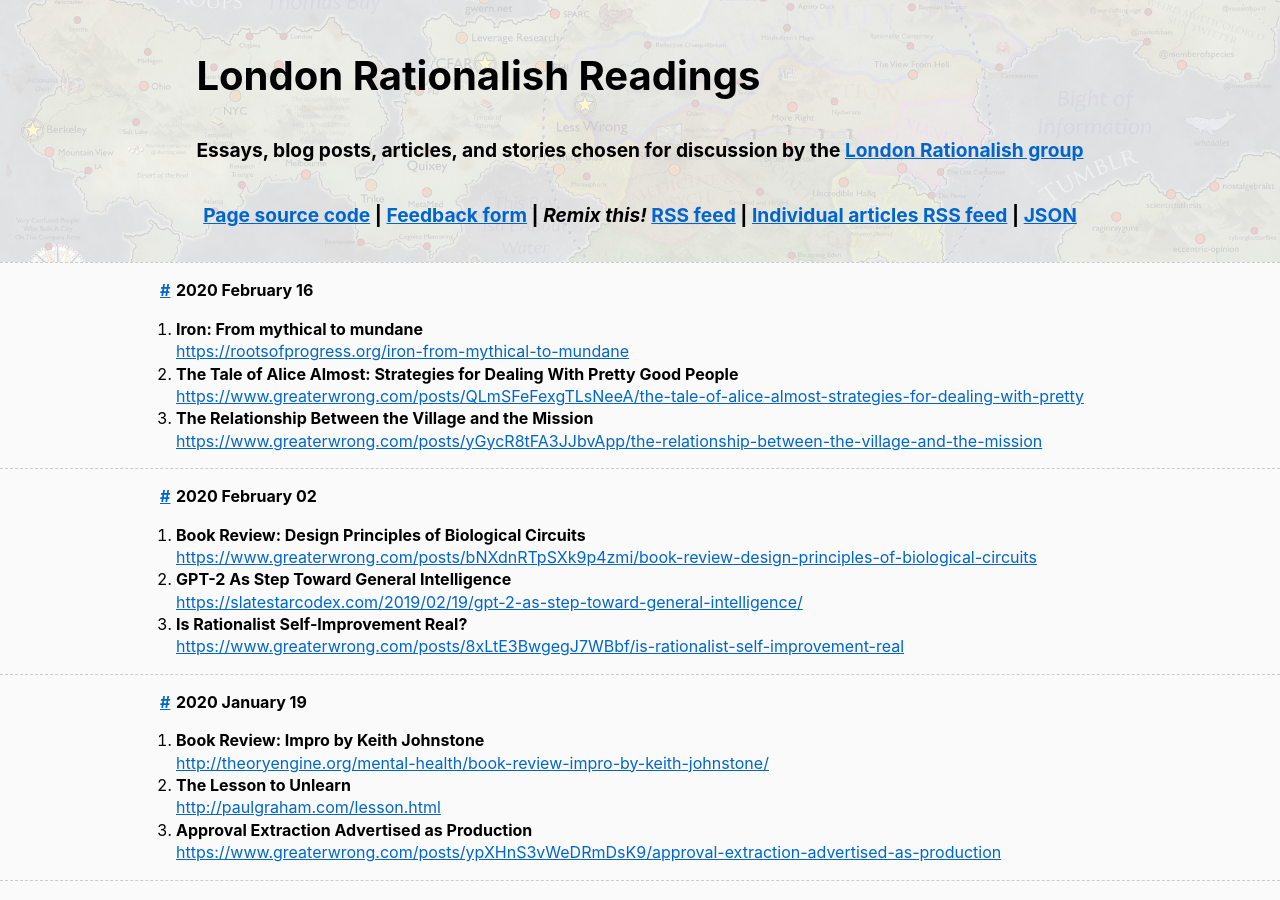
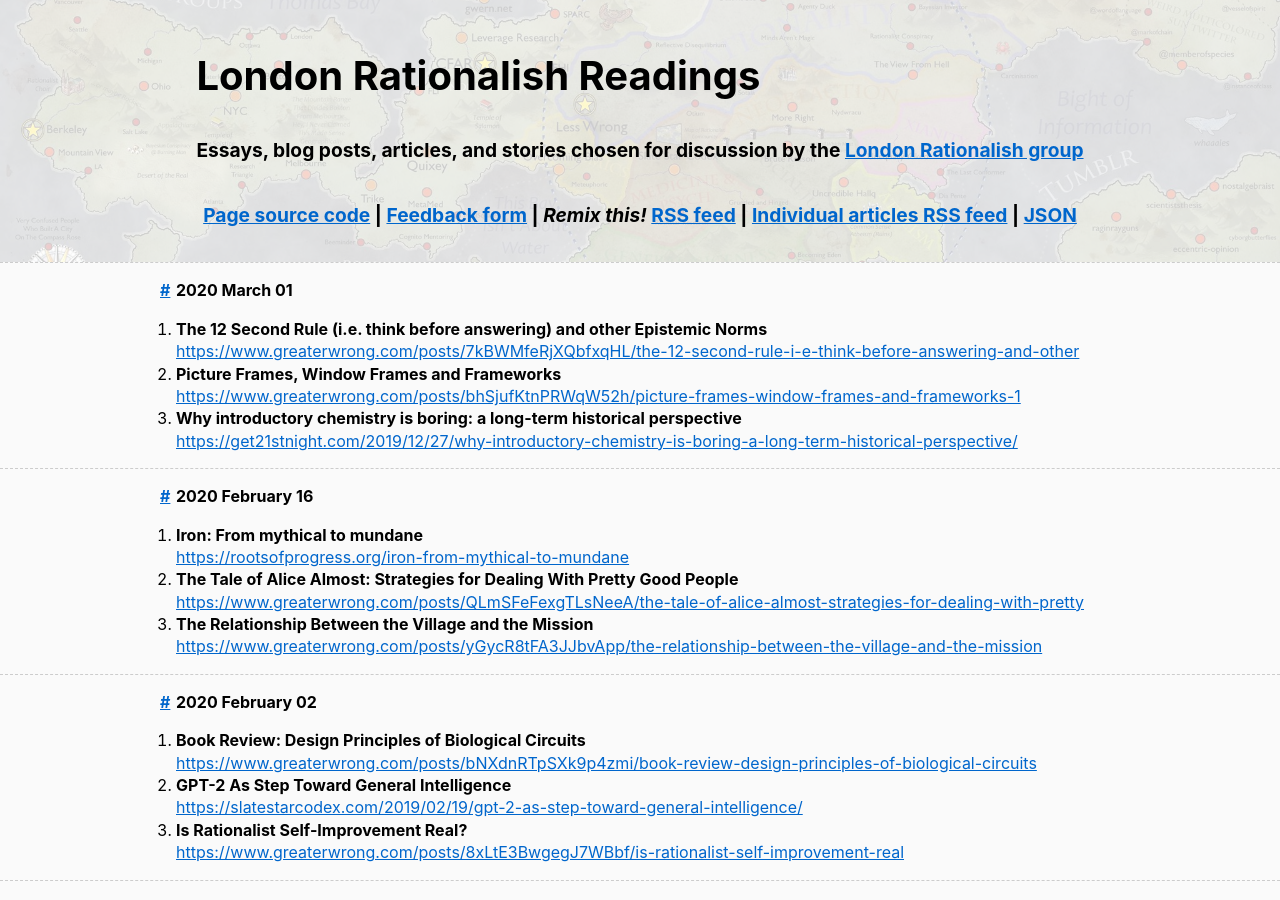
Before and after one commit to sackeyjason/london-rationalish-readings, a Jekyll site: the page built from index.html, in a window 1280 px wide and 900 px high. Built offline with Jekyll 4.4.1, drawn with Linux system fonts in a browser that asks for light colours.

Commit message:
1st March list

```diff
--- a/_data/list.yaml
+++ b/_data/list.yaml
@@ -1,4 +1,12 @@
 meetings:
+- date: 2020.03.01
+  list:
+  - title: "The 12 Second Rule (i.e. think before answering) and other Epistemic Norms"
+    link: https://www.greaterwrong.com/posts/7kBWMfeRjXQbfxqHL/the-12-second-rule-i-e-think-before-answering-and-other
+  - title: "Picture Frames, Window Frames and Frameworks"
+    link: https://www.greaterwrong.com/posts/bhSjufKtnPRWqW52h/picture-frames-window-frames-and-frameworks-1
+  - title: "Why introductory chemistry is boring: a long-term historical perspective"
+    link: https://get21stnight.com/2019/12/27/why-introductory-chemistry-is-boring-a-long-term-historical-perspective/
 - date: 2020.02.16
   list:
   - title: "Iron: From mythical to mundane"
```
